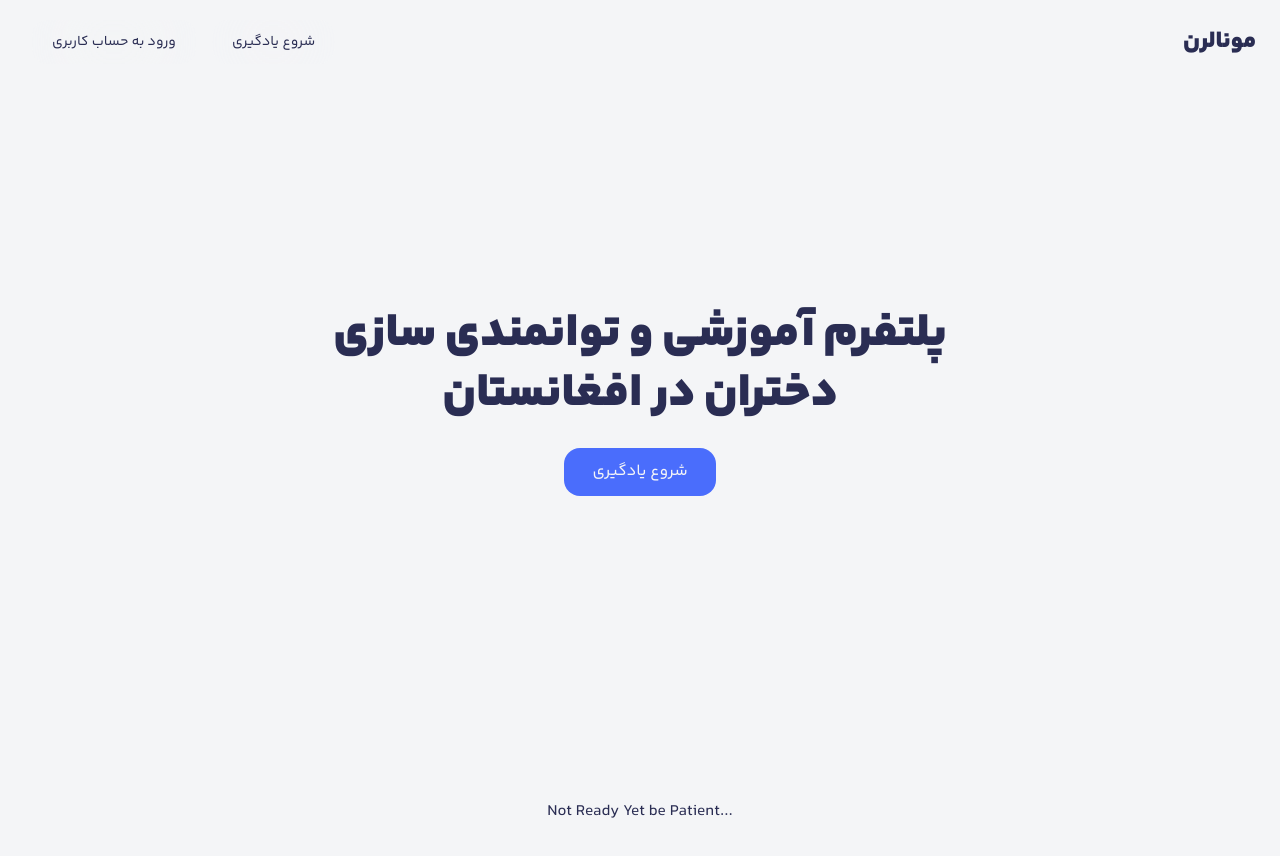
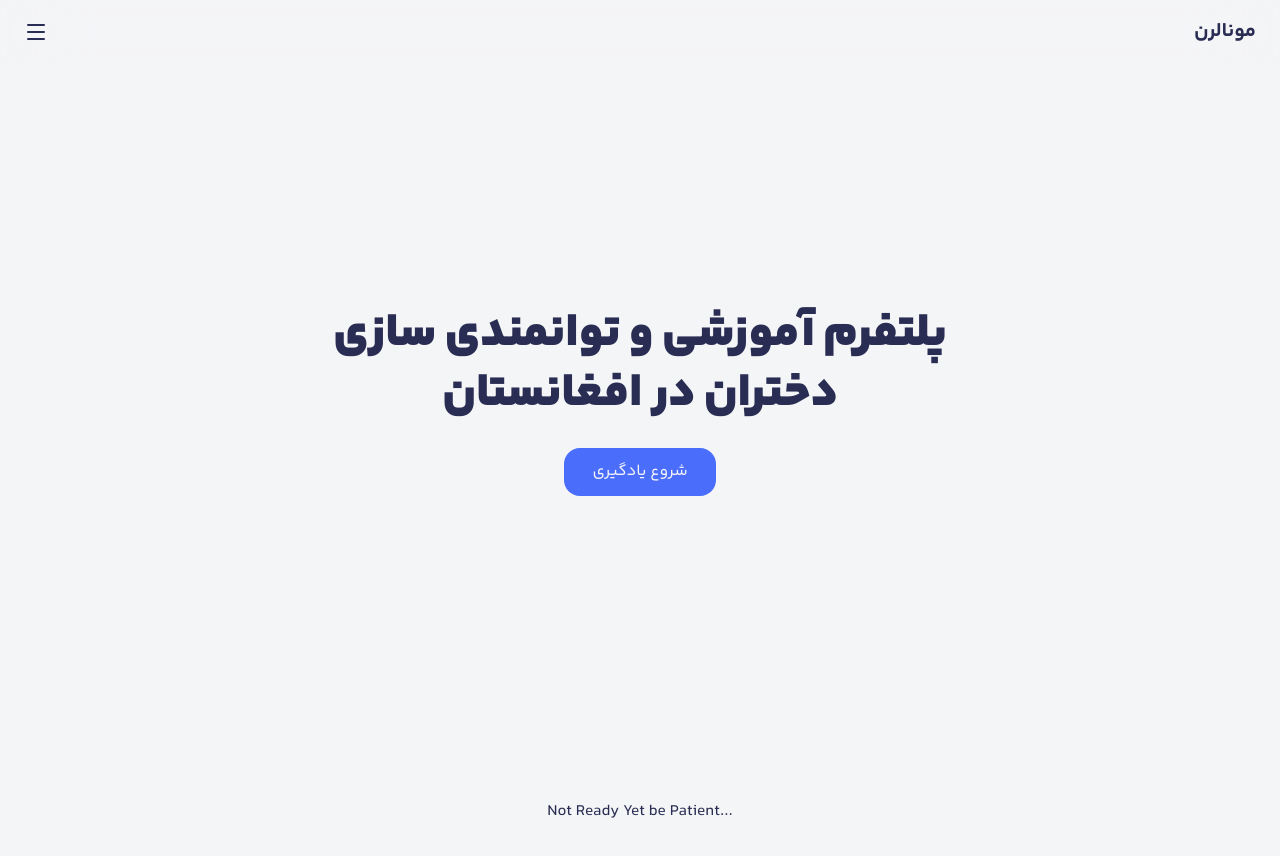
Before and after one commit to naderpjr/monaed, a Next.js app: page / in a window 1280 px wide. Shown: the top 856 px of the page. Built offline with nearby package versions, Linux system fonts and the light colour scheme.

Commit message:
navbar updated 1

```diff
--- a/components/Navbar.jsx
+++ b/components/Navbar.jsx
@@ -1,20 +1,25 @@
+import { MenuIcon } from "lucide-react";
 import Link from "next/link";
 
 export default function Navbar() {
     return (
         <>
             <nav>
-                <div className=" absolute top-2.5 z-50 w-full h-16 flex justify-between items-center px-6 ">
-                    <h1 className="text-2xl font-black">مونالرن</h1>
+                <div className="fixed z-50 w-full backdrop-blur-2xl h-16 flex justify-between items-center px-6 ">
+                    <h1 className="text-xl font-bold">مونالرن</h1>
 
-                    <div className="flex">
-                        <Link href="/login" className="  text-sm backdrop-blur-3xl mx-2 px-5 py-3 rounded-2xl ">
+                    <div>
+                        <MenuIcon />
+                    </div>
+
+                    {/* <div className="absolute top-16">
+                        <Link href="/login" className="bg-accent text-white text-sm rounded-2xl px-3 py-2">
                             شروع یادگیری
                         </Link>
-                        <Link href="/login" className=" text-sm backdrop-blur-3xl mx-2 px-5 py-3 rounded-2xl">
+                        <Link href="/login" className="px-3 py-2 text-sm rounded-2xl">
                             ورود به حساب کاربری
                         </Link>
-                    </div>
+                    </div> */}
                 </div>
             </nav >
         </>
--- a/package.json
+++ b/package.json
@@ -10,6 +10,7 @@
   },
   "dependencies": {
     "firebase": "^12.7.0",
+    "lucide-react": "^0.563.0",
     "next": "16.1.1",
     "react": "19.2.3",
     "react-dom": "19.2.3"
```
Also changed, not shown: 1 other file (tests, documents, lock files or other folders).
